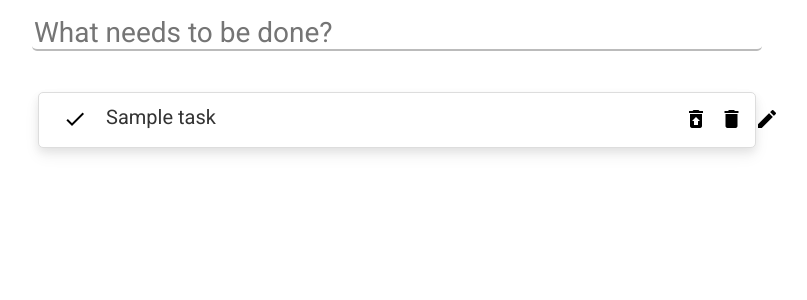
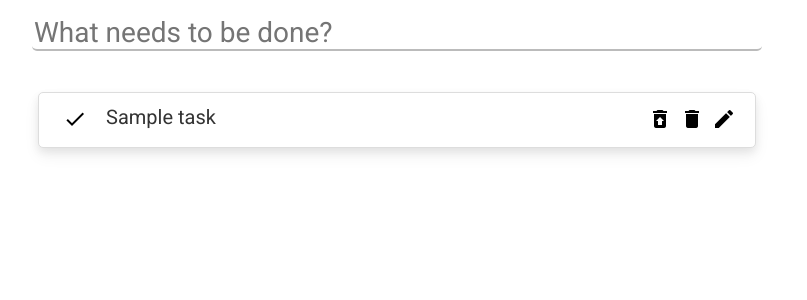
Before and after one commit to Yusef28/todoskeleton, a Flask app: page /dashboard in a window 1280 px wide. Shown: the part 170-470 px from the top of the page, without its empty margins (243-1050 px from the left). Run offline with Flask 2, Linux system fonts and the light colour scheme; the visitor is signed in with stand-in values (Sample User, id 1); tables that the repository leaves empty hold one stand-in row (values such as "Sample post"); some libraries are stand-ins or nearby versions.

Commit message:
CSS update

```diff
--- a/static/styles.css
+++ b/static/styles.css
@@ -183,8 +183,10 @@ h2{
 .task-right{
 	margin:0px;
 	margin-left:auto;
-	width:60px;
+	width:170px;
 	white-space:nowrap;
+	display:flex;
+	justify-content:flex-end;
 }
 
 h2.list-title{
```
